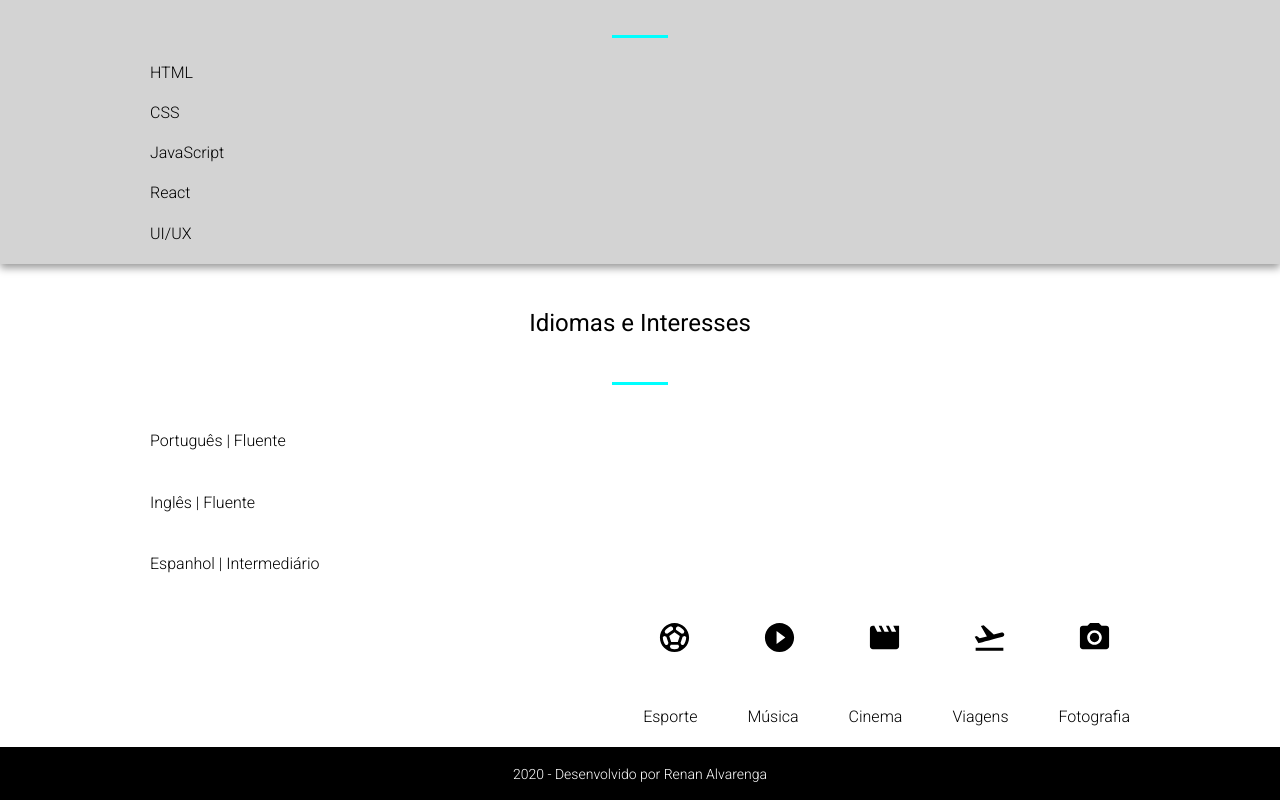
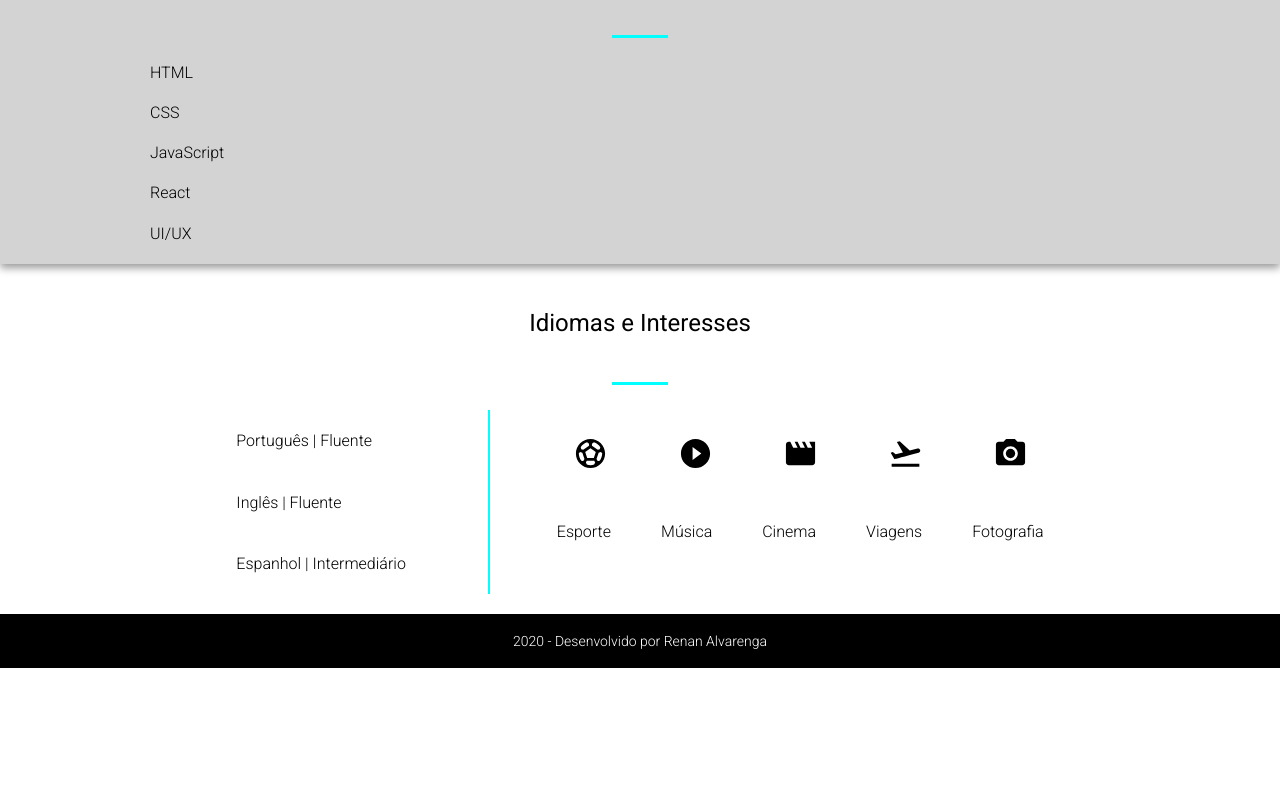
Before and after one commit to renanalvarenga/curriculum, a React (Create React App) app: page / in a window 1280 px wide. Shown: the part 1883-2683 px from the top of the page. After the commit the page ends 2551 px from the top, so only its background shows below. Built offline with nearby package versions, Linux system fonts and the light colour scheme.

Commit message:
code review

```diff
--- a/src/App.js
+++ b/src/App.js
@@ -4,8 +4,8 @@ import Introduction from './introduction/Introduction'
 import Certificate from './certificate/Certificate'
 import Experience from './experience/Experience'
 import Skills from './skills/Skills'
-import Interests from './interests/Interests'
 import Footer from './footer/Footer'
+import Hobbies from './hobbies/Hobbies'
 
 
 function App() {
@@ -16,7 +16,7 @@ function App() {
       <Certificate/>
       <Experience/>
       <Skills/>
-      <Interests/>
+      <Hobbies/>
       <Footer/>
     </>
   )
--- a/src/header/Header.js
+++ b/src/header/Header.js
@@ -4,7 +4,7 @@ import './header.css'
 
 function Header() {
   return (
-    <section className='capa'>
+    <section className='header'>
       <nav>
         <ul>
           <li><a href="#certificados">Certificados</a></li>
--- a/src/header/header.css
+++ b/src/header/header.css
@@ -1,29 +1,3 @@
-nav {
-    display: flex;
-    align-items: center;
-    justify-content: center;
+.header nav {
     background-color: rgb(0, 0, 0);
 }
-
-nav > ul {
-    display: flex;
-    padding: 10px;
-    list-style-type: none;
-}
-
-nav > ul > li {
-    padding-right: 70px;
-}
-
-nav > ul > li:last-child {
-    padding-right: 0;
-}
-
-a {
-    text-decoration: none;
-    color: white;
-}
-
-a:hover {
-    color: aqua;
-}
--- /dev/null
+++ b/src/hobbies/Hobbies.js
@@ -0,0 +1,21 @@
+import React from 'react'
+import Interests from './components/interests/Interests'
+import Languages from './components/languages/Languages'
+
+import './hobbies.css'
+
+function Hobbies() {
+  return (
+    <section className='hobbies'>
+      <h1>Idiomas e Interesses</h1>
+      <hr class='detalhe'/>
+     <div>
+        <Languages />
+        <article />
+        <Interests />
+     </div>
+    </section>
+  )
+}
+
+export default Hobbies;
--- /dev/null
+++ b/src/hobbies/components/interests/Interests.js
@@ -0,0 +1,33 @@
+import React from 'react'
+import SportsSoccerIcon from '@material-ui/icons/SportsSoccer';
+import PlayCircleFilledIcon from '@material-ui/icons/PlayCircleFilled';
+import MovieIcon from '@material-ui/icons/Movie';
+import FlightTakeoffIcon from '@material-ui/icons/FlightTakeoff';
+import PhotoCameraIcon from '@material-ui/icons/PhotoCamera';
+
+import './interests.css'
+
+function Interests() {
+  return (
+    <div className='interesses'>
+      <nav>
+        <ul>
+          <li><SportsSoccerIcon htmlColor='black' fontSize='large'/></li>
+          <li><PlayCircleFilledIcon htmlColor='black' fontSize='large'/></li>
+          <li><MovieIcon htmlColor='black' fontSize='large'/></li>
+          <li><FlightTakeoffIcon htmlColor='black' fontSize='large'/></li>
+          <li><PhotoCameraIcon htmlColor='black' fontSize='large'/></li>
+        </ul>
+      </nav>
+      <div>
+        <h4>Esporte</h4>
+        <h4>Música</h4>
+        <h4>Cinema</h4>
+        <h4>Viagens</h4>
+        <h4>Fotografia</h4>
+      </div>
+    </div >
+  )
+}
+
+export default Interests;
--- /dev/null
+++ b/src/hobbies/components/interests/interests.css
@@ -0,0 +1,3 @@
+.interesses > div {
+    display: flex;
+}
--- /dev/null
+++ b/src/hobbies/components/languages/Languages.js
@@ -0,0 +1,14 @@
+import React from 'react'
+import './languages.css'
+
+function Languages() {
+  return (
+    <div className='idiomas'>
+        <h4>Português | Fluente</h4>
+        <h4>Inglês | Fluente</h4>
+        <h4>Espanhol | Intermediário</h4>
+    </div>
+  )
+}
+
+export default Languages;
--- /dev/null
+++ b/src/hobbies/components/languages/languages.css
@@ -0,0 +1,4 @@
+.idiomas {
+    display: flex;
+    flex-direction: column;
+}
--- a/src/interests/interests.css
+++ b/src/hobbies/hobbies.css
@@ -1,27 +1,28 @@
-.interesses {
+.hobbies {
     margin: 0 150px;
 }
 
-.interesses > nav {
+.hobbies > nav {
     background-color: white;
     justify-content: flex-end;
     padding-right: 8px;
 }
 
-.interesses > div {
+.hobbies > div {
     display: flex;
-    justify-content: flex-end;
+    justify-content: space-evenly;
+    margin: 20px;
 }
 
-.interesses > div > h4 {
+.hobbies h4 {
     padding-right: 50px;
 }
 
-.interesses > div > h4:last-child {
+.hobbies h4:last-child {
     padding-right: 0px;
 }
 
-.interesses > hr {
+.hobbies > hr {
     border-color: aqua;
     max-width: 50px;
     border-width: 3px;
@@ -30,7 +31,6 @@
     margin-bottom: 25px;
 }
 
-.idiomas {
-    display: flex;
-    flex-direction: column;
+.hobbies article {
+    border: 1px solid aqua;
 }
--- a/src/index.css
+++ b/src/index.css
@@ -21,3 +21,32 @@ h4 {
     font-family: 'Roboto';
     font-weight: lighter;
 }
+
+nav {
+    display: flex;
+    align-items: center;
+    justify-content: center;
+}
+
+nav > ul {
+    display: flex;
+    padding: 10px;
+    list-style-type: none;
+}
+
+nav > ul > li {
+    padding-right: 70px;
+}
+
+nav > ul > li:last-child {
+    padding-right: 0;
+}
+
+a {
+    text-decoration: none;
+    color: white;
+}
+
+a:hover {
+    color: aqua;
+}
--- a/src/interests/Interests.js
+++ /dev/null
@@ -1,40 +0,0 @@
-import React from 'react'
-import './interests.css'
-import SportsSoccerIcon from '@material-ui/icons/SportsSoccer';
-import PlayCircleFilledIcon from '@material-ui/icons/PlayCircleFilled';
-import MovieIcon from '@material-ui/icons/Movie';
-import FlightTakeoffIcon from '@material-ui/icons/FlightTakeoff';
-import PhotoCameraIcon from '@material-ui/icons/PhotoCamera';
-
-function Interests() {
-  return (
-    <section className='interesses'>
-      <h1>Idiomas e Interesses</h1>
-      <hr class='detalhe'/>
-          <div className='idiomas'>
-            <h4>Português | Fluente</h4>
-            <h4>Inglês | Fluente</h4>
-            <h4>Espanhol | Intermediário</h4>
-          </div>
-          <nav>
-            <ul>
-              <li><SportsSoccerIcon htmlColor='black' fontSize='large'/></li>
-              <li><PlayCircleFilledIcon htmlColor='black' fontSize='large'/></li>
-              <li><MovieIcon htmlColor='black' fontSize='large'/></li>
-              <li><FlightTakeoffIcon htmlColor='black' fontSize='large'/></li>
-              <li><PhotoCameraIcon htmlColor='black' fontSize='large'/></li>
-            </ul>
-          </nav>
-          <div>
-            <h4>Esporte</h4>
-            <h4>Música</h4>
-            <h4>Cinema</h4>
-            <h4>Viagens</h4>
-            <h4>Fotografia</h4>
-          </div>
-
-    </section>
-  )
-}
-
-export default Interests;
```
